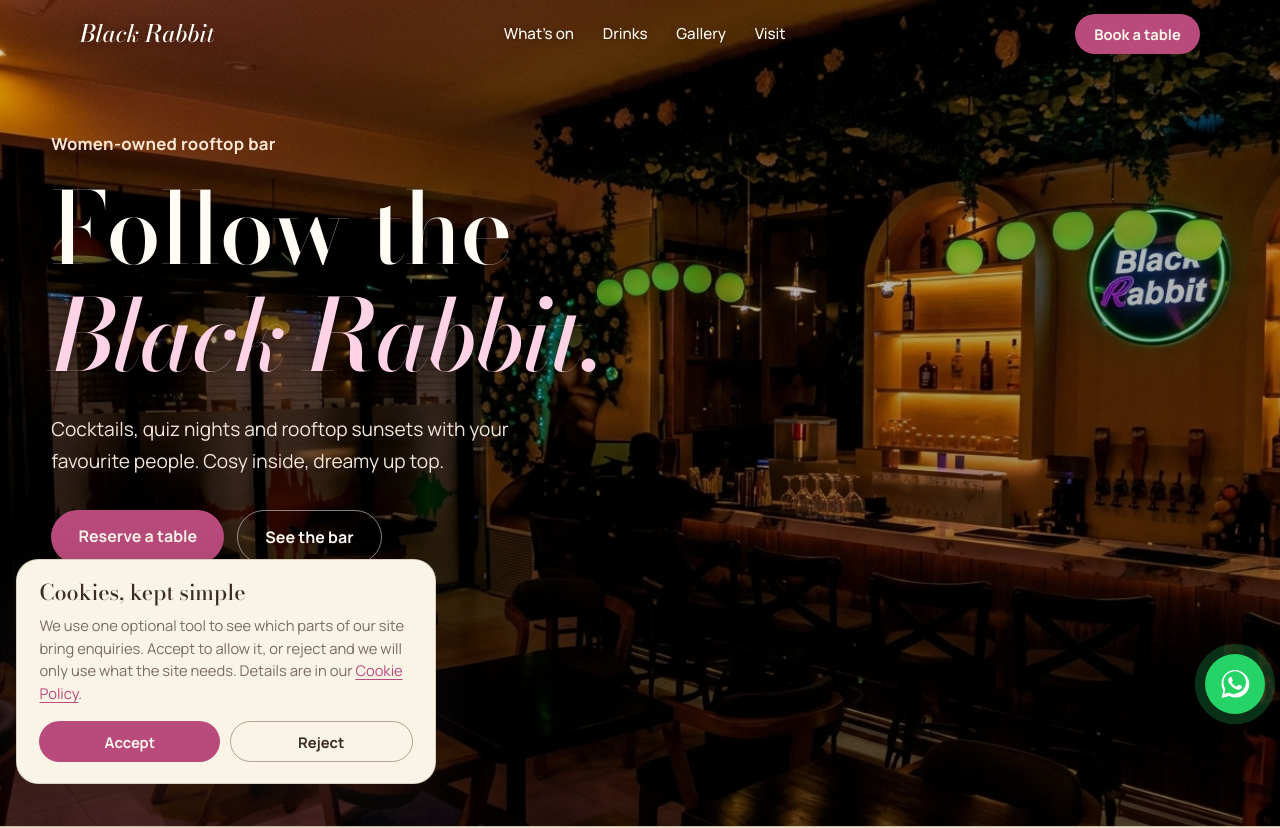
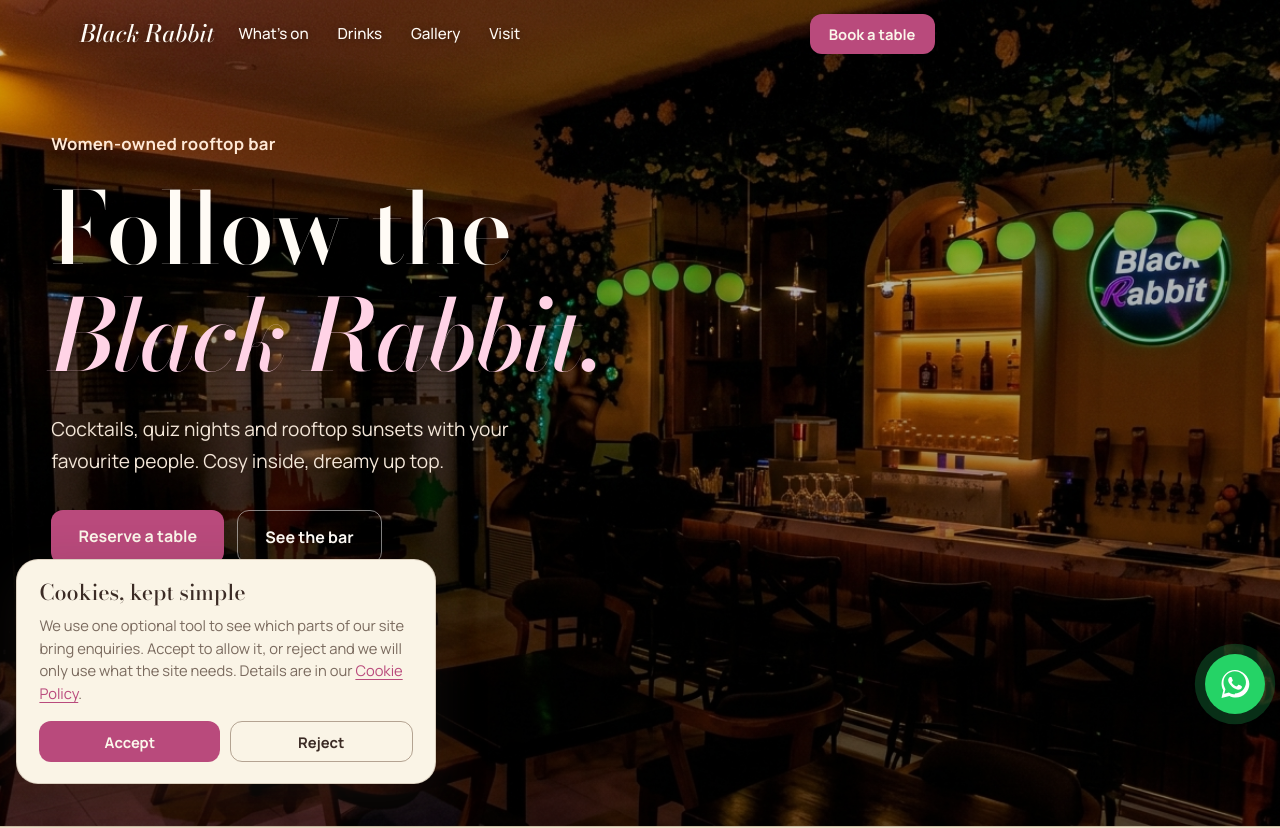
Before and after one commit to navajkerrie-sys/black-rabbit-lounge, a plain HTML site: page index.html in a window 1280 px wide. Shown: the top 828 px of the page. Drawn offline with nearby package versions, Linux system fonts and the light colour scheme.

Commit message:
final update

```diff
--- a/style.css
+++ b/style.css
@@ -21,7 +21,7 @@
 .nav .logo,.nav ul a{color:#FFFBF5;text-shadow:0 1px 10px rgba(0,0,0,.45)}
 .nav ul a:hover{color:#fff}
 .nav .burger span{background:#FFFBF5;box-shadow:0 1px 6px rgba(0,0,0,.4)}
-.btn{display:inline-block;background:var(--pink);color:var(--cream);font:700 1rem var(--sans);padding:.95rem 1.7rem;border:0;border-radius:999px;text-decoration:none;cursor:pointer;transition:background .2s,transform .2s}
+.btn{display:block;width:fit-content;max-width:280px;margin:0 auto;text-align:center;background:var(--pink);color:var(--cream);font:700 1rem var(--sans);padding:.95rem 1.7rem;border:0;border-radius:12px;text-decoration:none;cursor:pointer;transition:background .2s,transform .2s}
 .btn:hover{background:#9c3a66;transform:translateY(-1px)}
 .btn.ghost{background:transparent;color:var(--text);border:1.5px solid var(--line)}.btn.ghost:hover{background:rgba(94,64,44,.08)}
 .btn.sm{padding:.6rem 1.2rem;font-size:.92rem}
```
